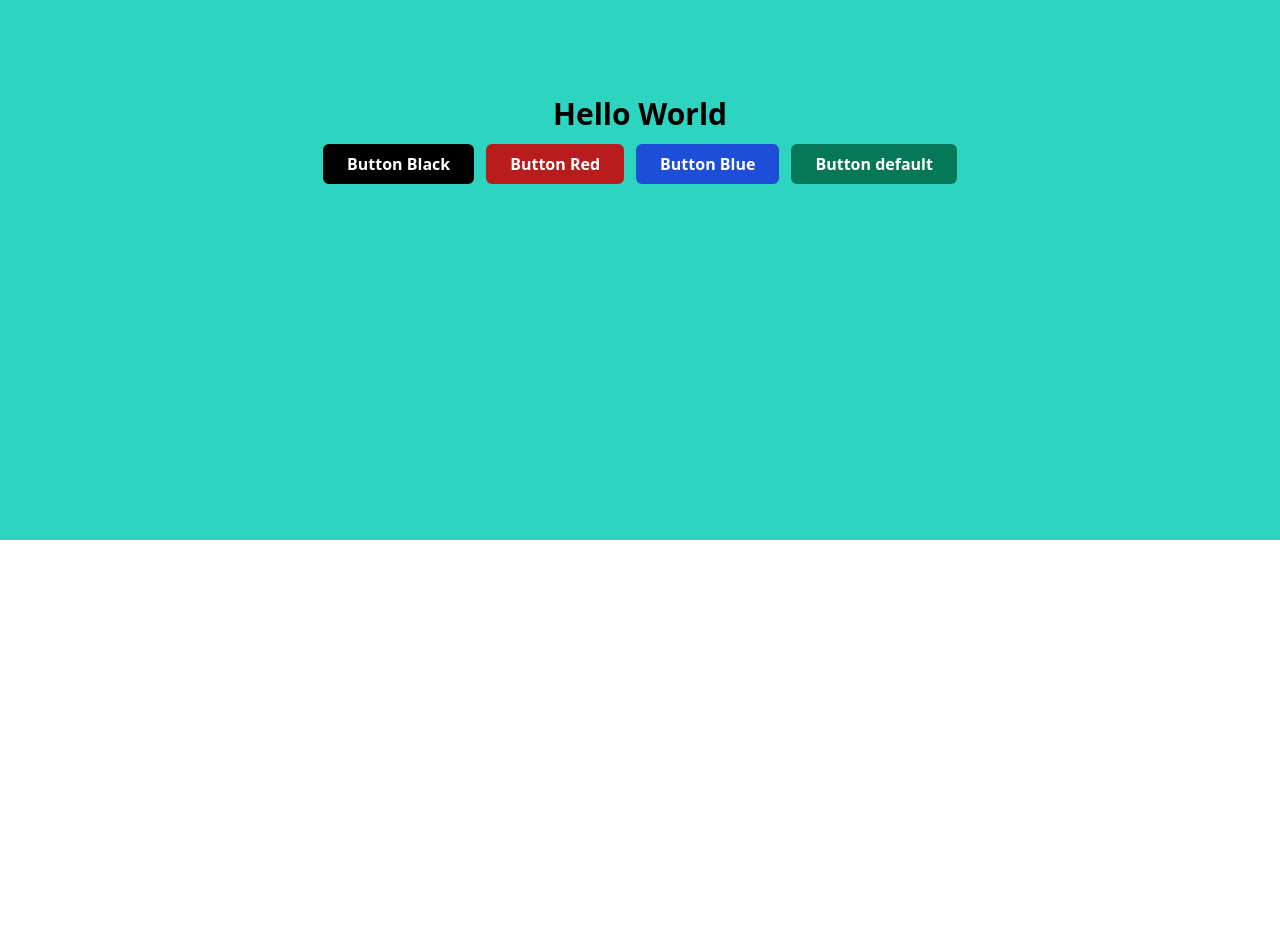
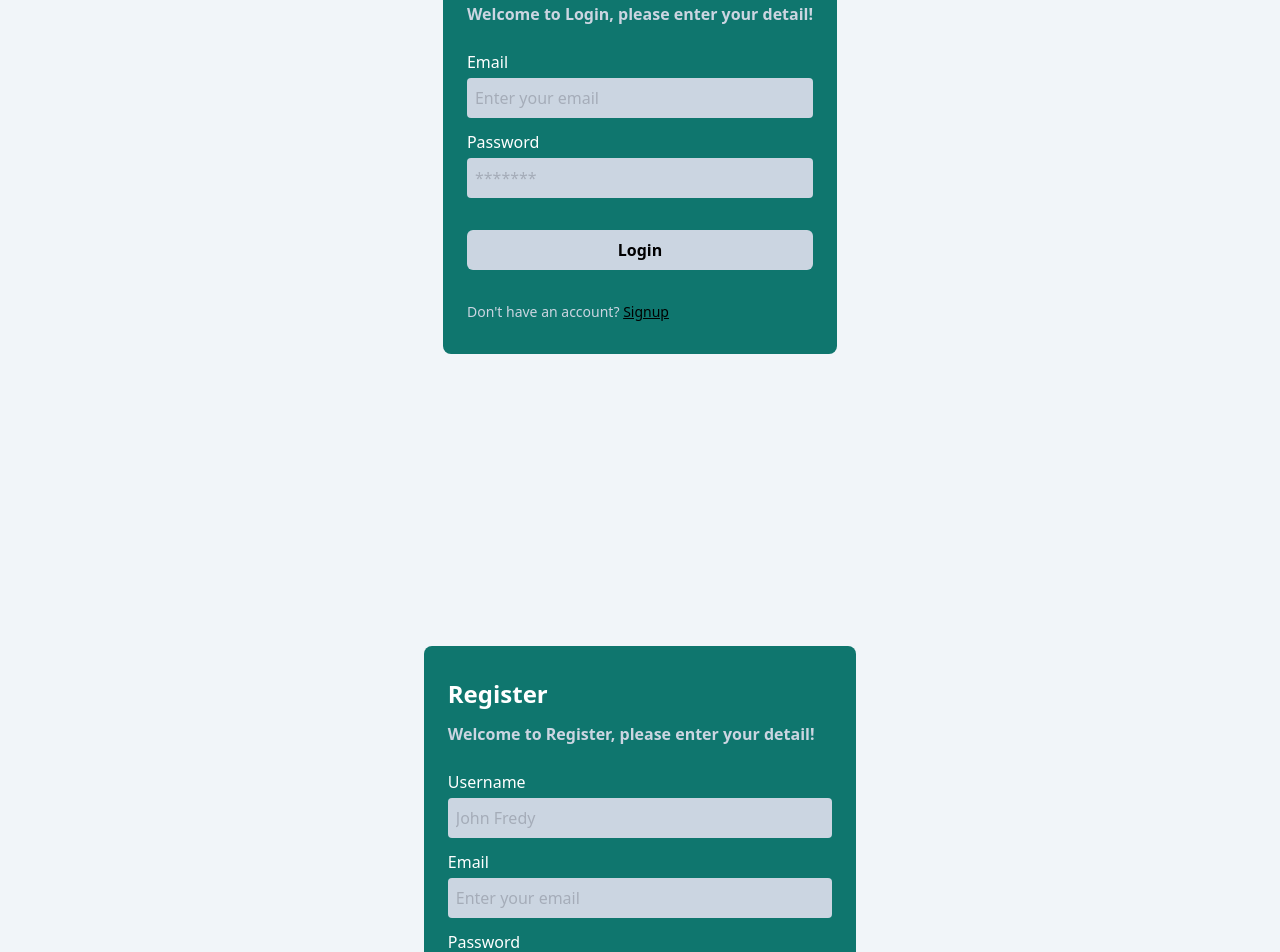
Before and after one commit to adeganteng/learn-react-bang-avip, a React (Vite) app: page /login in a window 1280 px wide. Shown: the part 260-1212 px from the top of the page. Before the commit the page ends 800 px from the top, so only its background shows below. Built offline with nearby package versions, Linux system fonts and the light colour scheme.

Commit message:
4. Pengimplementasian Atomic Design

```diff
--- a/eslint.config.js
+++ b/eslint.config.js
@@ -30,6 +30,7 @@ export default [
       ...reactHooks.configs.recommended.rules,
       "react/jsx-no-target-blank": "off",
       "react/prop-types": "off",
+      "react/no-unescaped-entities": "off",
       "react-refresh/only-export-components": [
         "warn",
         { allowConstantExport: true },
--- a/src/App.jsx
+++ b/src/App.jsx
@@ -1,17 +1,11 @@
-import Button from "./components/elements/button/Button";
+import LoginPage from "./pages/LoginPage";
+import RegisterPage from "./pages/RegisterPage";
 
 function App() {
   return (
     <>
-      <div className="min-h-screen bg-teal-400 flex flex-col gap-3 justify-center items-center">
-        <h1 className="text-3xl font-bold">Hello World</h1>
-        <div className="flex justify-center items-center gap-3">
-          <Button variant={"bg-black text-white"} text={"Button Black"} />
-          <Button variant={"bg-red-700 text-white"} text={"Button Red"} />
-          <Button variant={"bg-blue-700 text-white"} text={"Button Blue"} />
-          <Button />
-        </div>
-      </div>
+      <LoginPage />
+      <RegisterPage />
     </>
   );
 }
--- a/src/components/elements/input/Input.jsx
+++ b/src/components/elements/input/Input.jsx
@@ -0,0 +1,13 @@
+const Input = ({ type, placeholder, id, required }) => {
+  return (
+    <input
+      type={type}
+      id={id}
+      className="w-full rounded p-2 placeholder:opacity-80 bg-slate-300 mt-1 text-black outline-none  focus:outline-teal-100"
+      required={required}
+      placeholder={placeholder}
+    />
+  );
+};
+
+export default Input;
--- a/src/components/elements/input/Label.jsx
+++ b/src/components/elements/input/Label.jsx
@@ -0,0 +1,9 @@
+const Label = ({ htmlFor, children }) => {
+  return (
+    <label htmlFor={htmlFor} className="text-white font-medium">
+      {children}
+    </label>
+  );
+};
+
+export default Label;
--- a/src/components/elements/input/index.jsx
+++ b/src/components/elements/input/index.jsx
@@ -0,0 +1,25 @@
+import Input from "./Input";
+import Label from "./Label";
+
+const InputForm = ({
+  htmlFor,
+  titleLabel,
+  type,
+  placeholder,
+  id,
+  required,
+}) => {
+  return (
+    <div className="mt-3">
+      <Label htmlFor={htmlFor}>{titleLabel}</Label>
+      <Input
+        type={type}
+        placeholder={placeholder}
+        id={id}
+        required={required}
+      />
+    </div>
+  );
+};
+
+export default InputForm;
--- /dev/null
+++ b/src/components/fragments/FormLogin.jsx
@@ -0,0 +1,33 @@
+import Button from "../elements/button/Button";
+import InputForm from "../elements/input";
+
+const FormLogin = () => {
+  return (
+    <form action="" className="mt-3">
+      <InputForm
+        htmlFor={"email"}
+        titleLabel={"Email"}
+        type={"email"}
+        placeholder={"Enter your email"}
+        id={"email"}
+        required={true}
+      />
+
+      <InputForm
+        htmlFor={"password"}
+        titleLabel={"Password"}
+        type={"password"}
+        placeholder={"*******"}
+        id={"password"}
+        required={true}
+      />
+
+      <Button
+        text="Login"
+        variant="bg-slate-300 text-black w-full mt-8 font-bold hover:bg-slate-900 hover:text-white transtion-all"
+      />
+    </form>
+  );
+};
+
+export default FormLogin;
--- /dev/null
+++ b/src/components/fragments/FormRegister.jsx
@@ -0,0 +1,51 @@
+import Button from "../elements/button/Button";
+import InputForm from "../elements/input";
+
+const FormRegister = () => {
+  return (
+    <form action="" className="mt-3">
+      <InputForm
+        htmlFor={"username"}
+        titleLabel={"Username"}
+        type={"text"}
+        placeholder={"John Fredy"}
+        id={"username"}
+        required={true}
+      />
+
+      <InputForm
+        htmlFor={"email"}
+        titleLabel={"Email"}
+        type={"email"}
+        placeholder={"Enter your email"}
+        id={"email"}
+        required={true}
+      />
+
+      <InputForm
+        htmlFor={"password"}
+        titleLabel={"Password"}
+        type={"password"}
+        placeholder={"*******"}
+        id={"password"}
+        required={true}
+      />
+
+      <InputForm
+        htmlFor={"confirmPassword"}
+        titleLabel={"Confirm Password"}
+        type={"password"}
+        placeholder={"*******"}
+        id={"confirmPassword"}
+        required={true}
+      />
+
+      <Button
+        text="Register"
+        variant="bg-slate-900 text-white w-full mt-8 font-bold hover:bg-slate-800 hover:text-white transtion-all"
+      />
+    </form>
+  );
+};
+
+export default FormRegister;
--- /dev/null
+++ b/src/components/layouts/AuthLayouts.jsx
@@ -0,0 +1,14 @@
+const AuthLayouts = ({ children, title }) => {
+  return (
+    <div className="w-full bg-teal-700 px-6 py-8 flex flex-col rounded-lg">
+      <h1 className="text-white text-2xl font-bold">{title}</h1>
+      <p className="font-semibold text-slate-300 mt-3">
+        Welcome to {title}, please enter your detail!
+      </p>
+
+      {children}
+    </div>
+  );
+};
+
+export default AuthLayouts;
--- /dev/null
+++ b/src/pages/LoginPage.jsx
@@ -0,0 +1,21 @@
+import FormLogin from "../components/fragments/FormLogin";
+import AuthLayouts from "../components/layouts/AuthLayouts";
+
+const LoginPage = () => {
+  return (
+    <div className="min-h-screen bg-slate-100 flex flex-col gap-3 justify-center items-center">
+      <div className="flex justify-center items-center gap-3">
+        <AuthLayouts title={"Login"}>
+          <FormLogin />
+
+          <p className="text-slate-300 text-sm mt-8">
+            Don't have an account?{" "}
+            <span className="text-black underline">Signup</span>
+          </p>
+        </AuthLayouts>
+      </div>
+    </div>
+  );
+};
+
+export default LoginPage;
--- /dev/null
+++ b/src/pages/RegisterPage.jsx
@@ -0,0 +1,21 @@
+import FormRegister from "../components/fragments/FormRegister";
+import AuthLayouts from "../components/layouts/AuthLayouts";
+
+const RegisterPage = () => {
+  return (
+    <div className="min-h-screen bg-slate-100 flex flex-col gap-3 justify-center items-center">
+      <div className="flex justify-center items-center gap-3">
+        <AuthLayouts title={"Register"}>
+          <FormRegister />
+
+          <p className="text-slate-300 text-sm mt-8">
+            Already have an account?{" "}
+            <span className="text-black underline">Login</span>
+          </p>
+        </AuthLayouts>
+      </div>
+    </div>
+  );
+};
+
+export default RegisterPage;
```
